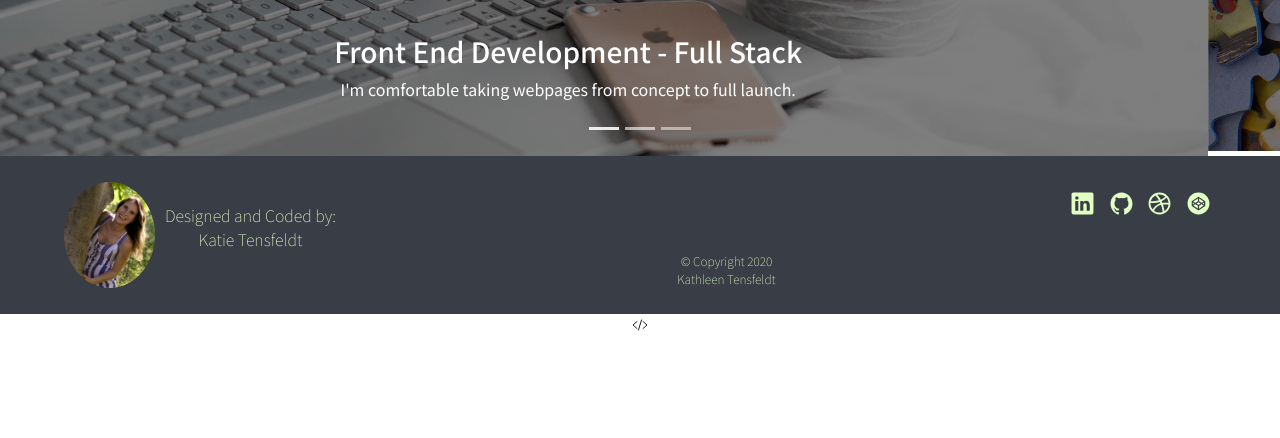
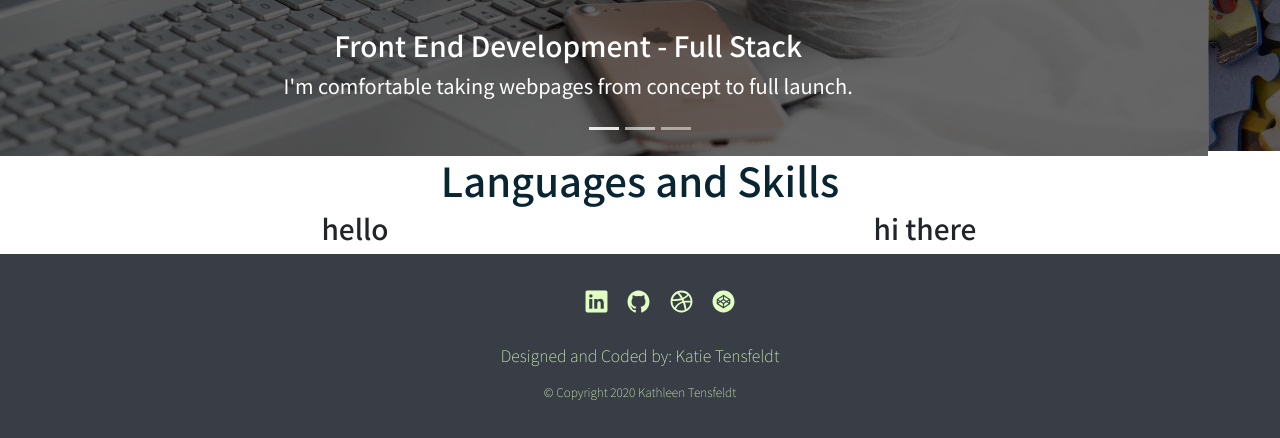
Before and after one commit to Katie10sfeldt/katie_website, a plain HTML site: page index.html in a window 1280 px wide. Shown: the part 1591-2029 px from the top of the page. Before the commit the page ends 1929 px from the top, so only its background shows below. Drawn offline with nearby package versions, Linux system fonts and the light colour scheme; a web font is replaced by a local one.

Commit message:
Modify footer and standardize header

```diff
--- a/index.html
+++ b/index.html
@@ -89,21 +89,21 @@
                         <img src="Images/comp.jpg" class="comp-image d-block w-100" alt="Computer Image">
                         <div class="carousel-caption d-none d-md-block">
                             <h5>Front End Development - Full Stack</h5>
-                            <p>I'm comfortable taking webpages from concept to full launch.</p>
+                            <p class="car-caption">I'm comfortable taking webpages from concept to full launch.</p>
                         </div>
                     </div>
                     <div class="carousel-item">
                         <img src="Images/colab.jpg" class="colab-image d-block w-100" alt="Puzzle Image">
                         <div class="carousel-caption d-none d-md-block">
                             <h5>Collaboration - Teamwork</h5>
-                            <p>I am very comfortable working in a team environment to complete products. I'm not afraid to work on my own, but am great at asking for help if needed.</p>
+                            <p class="car-caption"> I am very comfortable working in a team environment to complete products. I'm not afraid to work on my own, but am great at asking for help if needed.</p>
                         </div>
                     </div>
                     <div class="carousel-item">
                         <img src="Images/color.jpg" class="color-image d-block w-100" alt="Color palette">
                         <div class="carousel-caption d-none d-md-block">
                             <h5>Creativity</h5>
-                            <p>I'm familiar with UI/UX concepts and best practices</p>
+                            <p class="car-caption">I'm familiar with UI/UX concepts and best practices</p>
                         </div>
                     </div>
                 </div>
@@ -119,20 +119,29 @@
 
         </section>
 
-        <section>
+        <section class="languages">
+            <div class="container-md">
+                <h2>Languages and Skills</h2>
+                <div class="row">
+                    <div class="sec-1 col-lg-6 col-sm-12">
+                        <h3>hello</h3>
 
+                    </div>
+                    <div class="sec-2 col-lg-6 col-sm-12">
+                        <h3>hi there</h3>
+
+                    </div>
+
+                </div>
+
+
+
+
+            </div>
 
         </section>
 
         <footer>
-            <div class="author">
-                <img class="headshot" src="images/headshot.jpg">
-                <p>Designed and Coded by:<br> Katie Tensfeldt</p>
-
-            </div>
-            <div class="copyright">
-                <p class="copyright">&copy; Copyright 2020 Kathleen Tensfeldt</p>
-            </div>
             <div class="socials">
                 <ul class="social-list">
                     <li>
@@ -157,7 +166,12 @@
                     </li>
                 </ul>
             </div>
-
+            <div class="author">
+                <p>Designed and Coded by: Katie Tensfeldt</p>
+            </div>
+            <div class="copyright">
+                <p class="copyright">&copy; Copyright 2020 Kathleen Tensfeldt</p>
+            </div>
         </footer>
 
         <!-- JS, Popper.js, and jQuery -->
@@ -165,7 +179,6 @@
         <script src="https://code.jquery.com/jquery-3.5.1.slim.min.js" integrity="sha384-DfXdz2htPH0lsSSs5nCTpuj/zy4C+OGpamoFVy38MVBnE+IbbVYUew+OrCXaRkfj" crossorigin="anonymous"></script>
         <script src="https://cdn.jsdelivr.net/npm/popper.js@1.16.0/dist/umd/popper.min.js" integrity="sha384-Q6E9RHvbIyZFJoft+2mJbHaEWldlvI9IOYy5n3zV9zzTtmI3UksdQRVvoxMfooAo" crossorigin="anonymous"></script>
         <script src="https://stackpath.bootstrapcdn.com/bootstrap/4.5.0/js/bootstrap.min.js" integrity="sha384-OgVRvuATP1z7JjHLkuOU7Xw704+h835Lr+6QL9UvYjZE3Ipu6Tp75j7Bh/kR0JKI" crossorigin="anonymous"></script>
-        <ion-icon name="code-slash-outline"></ion-icon>
         <script src="resources/js/script.js"></script>
     </body>
 
--- a/resources/css/style.css
+++ b/resources/css/style.css
@@ -152,9 +152,18 @@ header {
 .comp-image,
 .colab-image,
 .color-image {
-	filter: brightness(50%);
-	-webkit-filter: brightness(50%);
+	filter: brightness(40%);
+	-webkit-filter: brightness(40%);
 }
+
+.car-caption {
+	font-size: 125%;
+}
+
+/*======================================*/
+/* Languages Section */
+/*======================================*/
+
 
 /*========================================================================================*/
 /* Gallery.HTML Page */
@@ -173,23 +182,20 @@ header {
 footer {
 	background-color: #393e46;
 	padding: 2% 5%;
+	align-items: center;
 	text-align: center;
-	display: flex;
+	width: 100%;
 }
 
 .socials {
-	margin-left: 20%;
-	width: 30%;
-}
+	text-align: center;
 
-.social-list{
-	list-style: none;
-	text-align: right;
 }
 
 .social-list li {
 	display: inline-block;
-	margin: 5px;
+	list-style: none;
+	padding: 5px 7px;
 }
 
 .site {
@@ -225,27 +231,10 @@ footer {
 .author {
 	color: #e1ffc2;
 	font-weight: 100;
-	display: flex;
-	align-items: center;
-}
-
-.headshot {
-	width: 15%;
-	display: block;
-	margin-right: 10px;
-	border-radius: 100%;
-	-webkit-border-radius: 100%;
-	-moz-border-radius: 100%;
-	-ms-border-radius: 100%;
-	-o-border-radius: 100%;
 }
 
 .copyright {
 	color: #e1ffc2;
-	align-content: flex-end;
-	justify-content: center;
-	margin-top: auto;
-	margin-bottom: 0;
 	font-weight: 100;
 	font-size: 12px;
 }
```
Also changed, not shown: contact.html (+12 -15 lines), gallery.html (+12 -15 lines), Images/._colab.jpg (deleted), Images/._color.jpg (deleted), Images/._comp.jpg (deleted).
